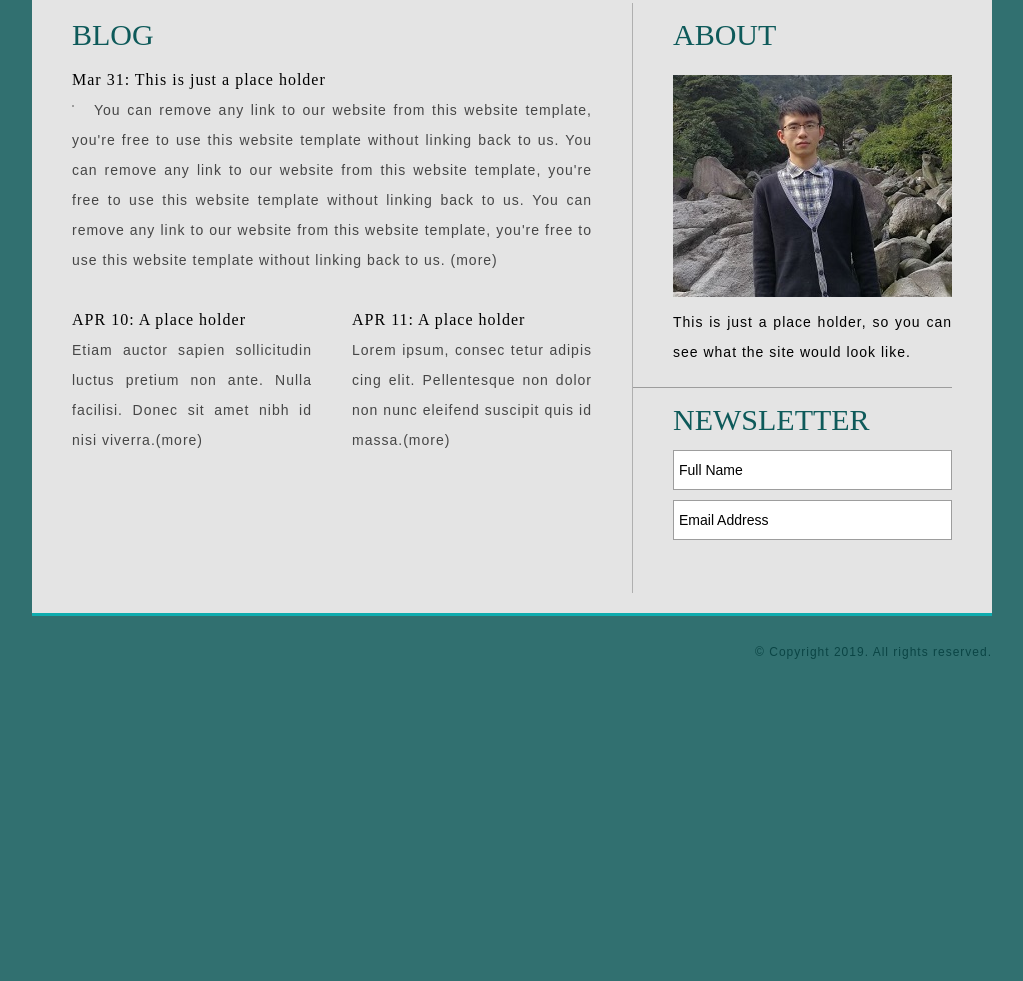
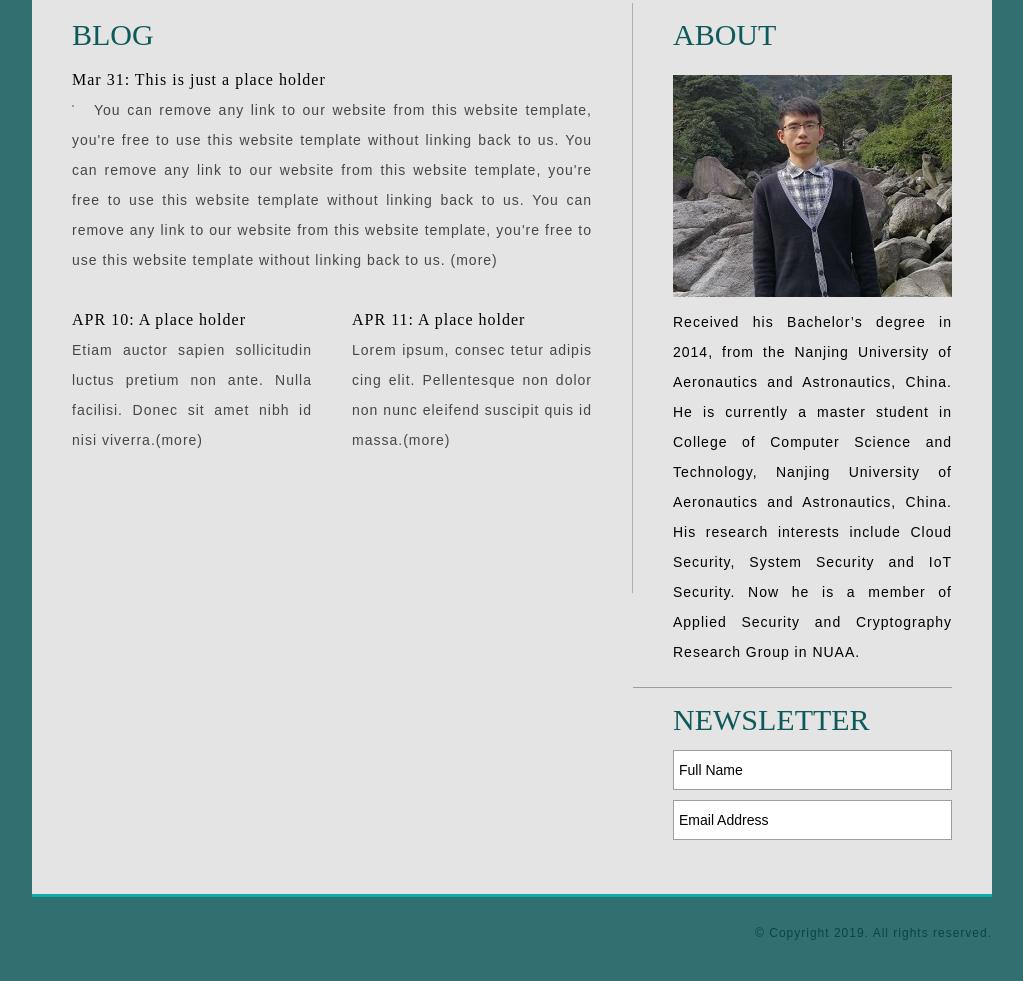
Before and after one commit to MacherCS/MacherCS.github.io, a plain HTML site: page index.html in a window 1280 px wide. Shown: the part 662-1643 px from the top of the page, without its empty margins (128-1151 px from the left). Before the commit the page ends 1362 px from the top, so only its background shows below. Drawn offline with Linux system fonts and the light colour scheme.

Commit message:
add introduction

```diff
--- a/index.html
+++ b/index.html
@@ -86,7 +86,11 @@
 					<h3>about</h3>
 					<a href="about.html" class="figure"><img src="images/poster_small.jpg" alt=""></a>
 					<p>
-						This  is just a place holder, so you can see what the site would look like.
+						Received his Bachelor’s degree in 2014, from the Nanjing University of Aeronautics
+						and Astronautics, China. He is currently a master student in College of Computer Science and
+						Technology, Nanjing University of Aeronautics and Astronautics, China. His research interests
+						include Cloud Security, System Security and IoT Security. Now he is a member of Applied
+						Security and Cryptography Research Group in NUAA.
 					</p>
 				</div>
 				<form action="index.html">
```
